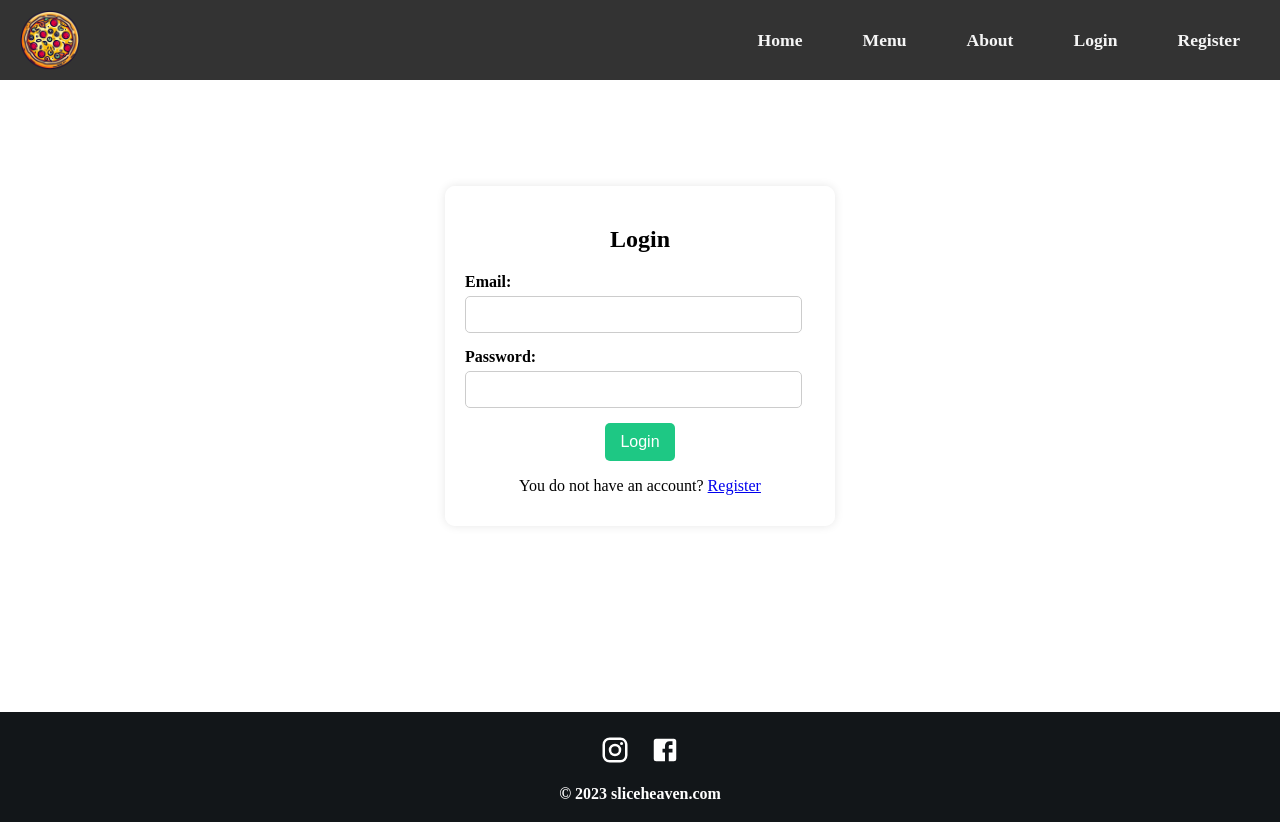
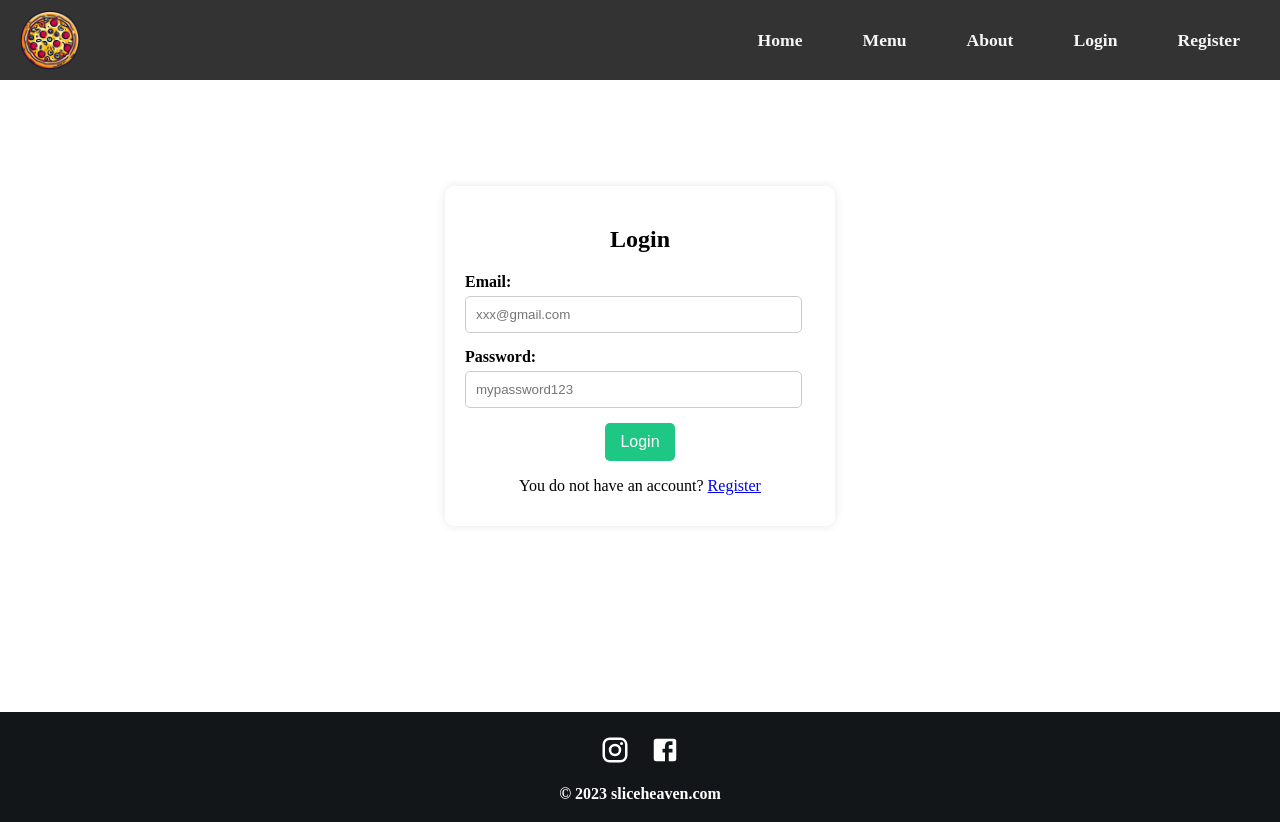
Before and after one commit to RosenGeorgievvv/SliceHeaven, a React (Vite) app: page /login in a window 1280 px wide. Built offline with nearby package versions, Linux system fonts and the light colour scheme.

Commit message:
Update Login.jsx

```diff
--- a/src/pages/Login.jsx
+++ b/src/pages/Login.jsx
@@ -33,6 +33,7 @@ const Login = () => {
             id="email"
             value={email}
             onChange={(e) => setEmail(e.target.value)}
+            placeholder='xxx@gmail.com'
             required
           />
         </div>
@@ -43,6 +44,7 @@ const Login = () => {
             id="password"
             value={password}
             onChange={(e) => setPassword(e.target.value)}
+            placeholder='mypassword123'
             required
           />
         </div>
```
